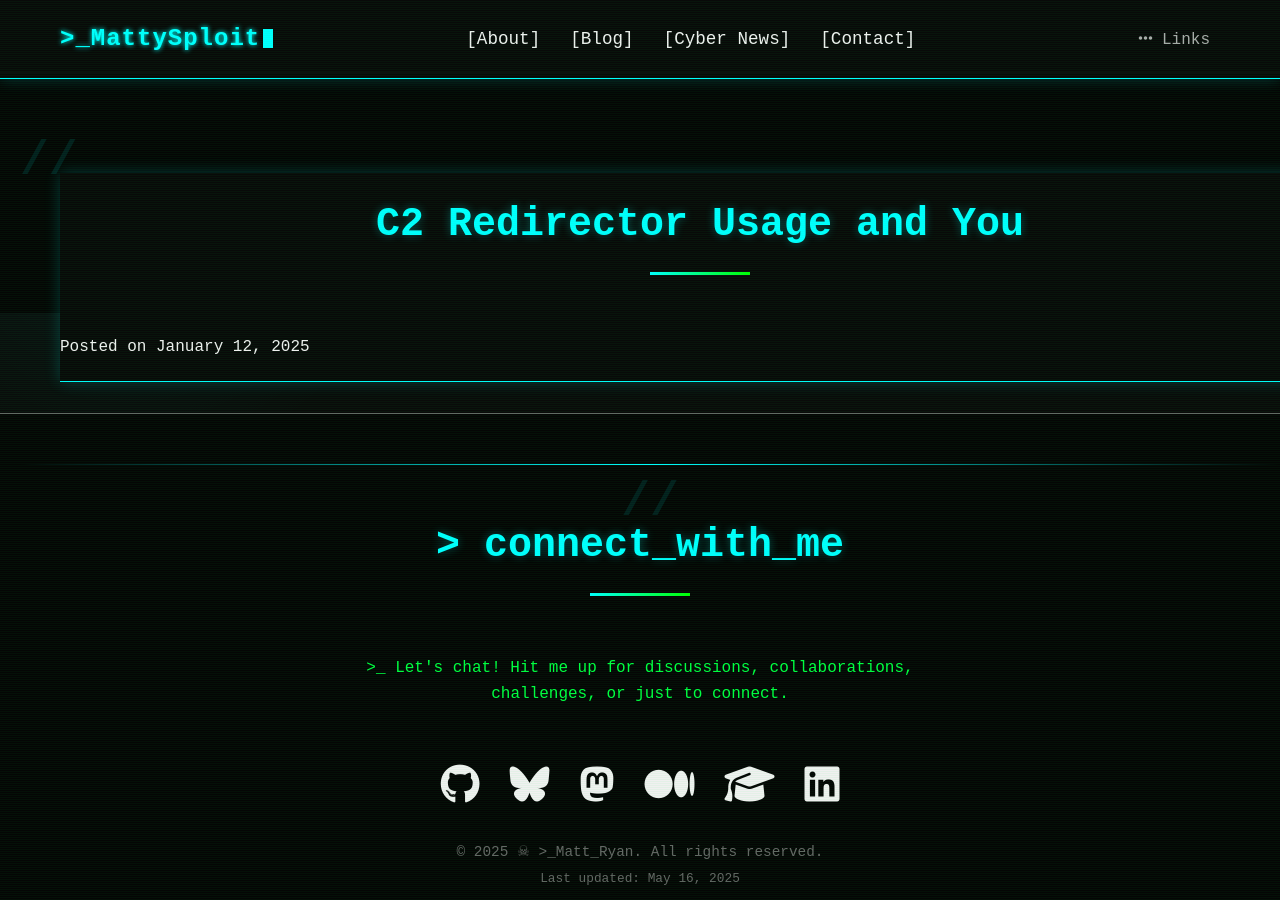
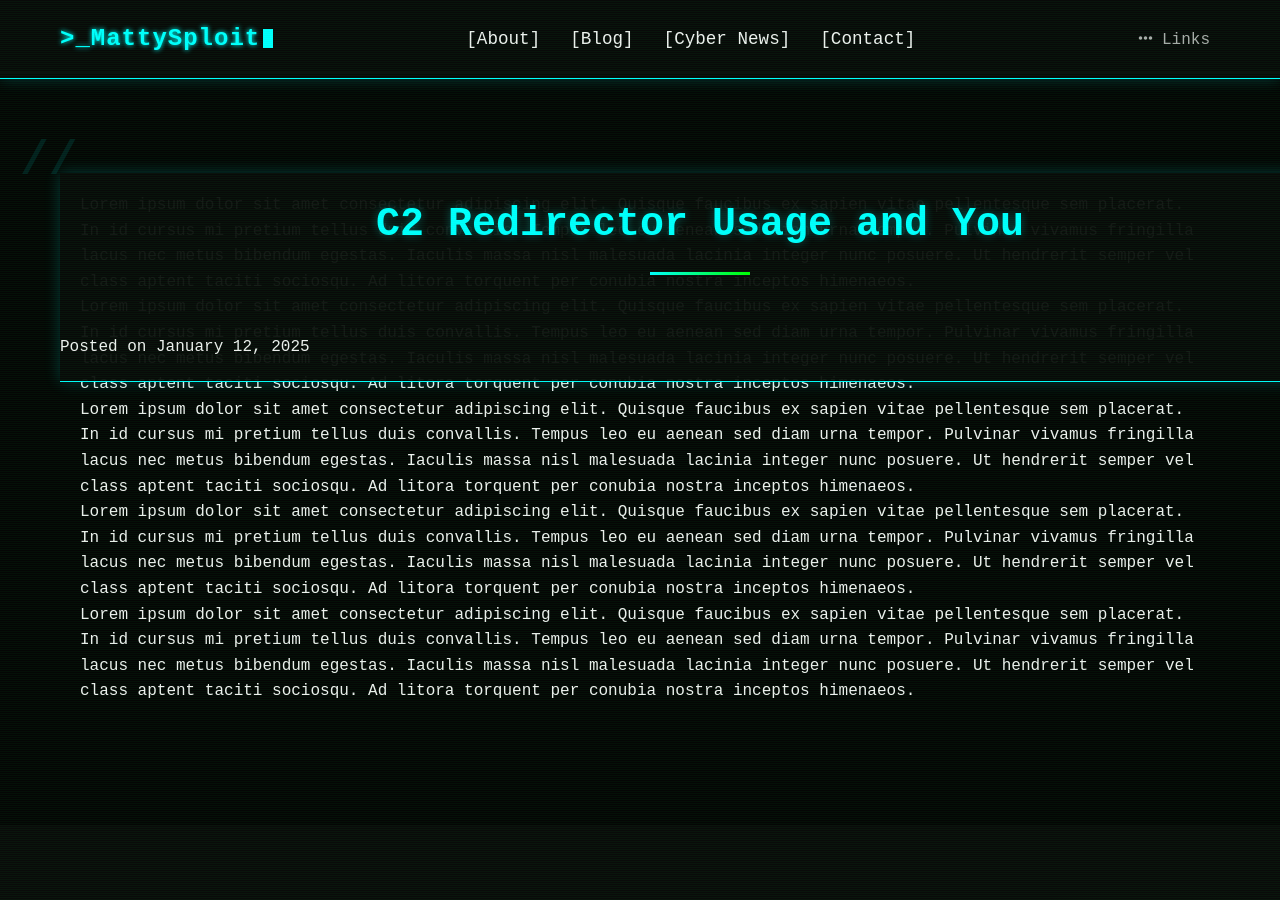
Before and after one commit to CTI-Buddy/cti-buddy.github.io, a Jekyll site: the page built from _posts/2025-01-12-c2redirectors.md, in a window 1280 px wide and 900 px high. Built offline with Jekyll 4.4.1, drawn with Linux system fonts in a browser that asks for light colours.

Commit message:
Update 2025-01-12-c2redirectors.md

```diff
--- a/_posts/2025-01-12-c2redirectors.md
+++ b/_posts/2025-01-12-c2redirectors.md
@@ -5,3 +5,13 @@
 tagline: "Cobalt Strike infrastructure takedowns and what happens when the leftovers scatter"
 image: /IMG/011225.jpg
 ---
+
+Lorem ipsum dolor sit amet consectetur adipiscing elit. Quisque faucibus ex sapien vitae pellentesque sem placerat. In id cursus mi pretium tellus duis convallis. Tempus leo eu aenean sed diam urna tempor. Pulvinar vivamus fringilla lacus nec metus bibendum egestas. Iaculis massa nisl malesuada lacinia integer nunc posuere. Ut hendrerit semper vel class aptent taciti sociosqu. Ad litora torquent per conubia nostra inceptos himenaeos.
+
+Lorem ipsum dolor sit amet consectetur adipiscing elit. Quisque faucibus ex sapien vitae pellentesque sem placerat. In id cursus mi pretium tellus duis convallis. Tempus leo eu aenean sed diam urna tempor. Pulvinar vivamus fringilla lacus nec metus bibendum egestas. Iaculis massa nisl malesuada lacinia integer nunc posuere. Ut hendrerit semper vel class aptent taciti sociosqu. Ad litora torquent per conubia nostra inceptos himenaeos.
+
+Lorem ipsum dolor sit amet consectetur adipiscing elit. Quisque faucibus ex sapien vitae pellentesque sem placerat. In id cursus mi pretium tellus duis convallis. Tempus leo eu aenean sed diam urna tempor. Pulvinar vivamus fringilla lacus nec metus bibendum egestas. Iaculis massa nisl malesuada lacinia integer nunc posuere. Ut hendrerit semper vel class aptent taciti sociosqu. Ad litora torquent per conubia nostra inceptos himenaeos.
+
+Lorem ipsum dolor sit amet consectetur adipiscing elit. Quisque faucibus ex sapien vitae pellentesque sem placerat. In id cursus mi pretium tellus duis convallis. Tempus leo eu aenean sed diam urna tempor. Pulvinar vivamus fringilla lacus nec metus bibendum egestas. Iaculis massa nisl malesuada lacinia integer nunc posuere. Ut hendrerit semper vel class aptent taciti sociosqu. Ad litora torquent per conubia nostra inceptos himenaeos.
+
+Lorem ipsum dolor sit amet consectetur adipiscing elit. Quisque faucibus ex sapien vitae pellentesque sem placerat. In id cursus mi pretium tellus duis convallis. Tempus leo eu aenean sed diam urna tempor. Pulvinar vivamus fringilla lacus nec metus bibendum egestas. Iaculis massa nisl malesuada lacinia integer nunc posuere. Ut hendrerit semper vel class aptent taciti sociosqu. Ad litora torquent per conubia nostra inceptos himenaeos.
```
